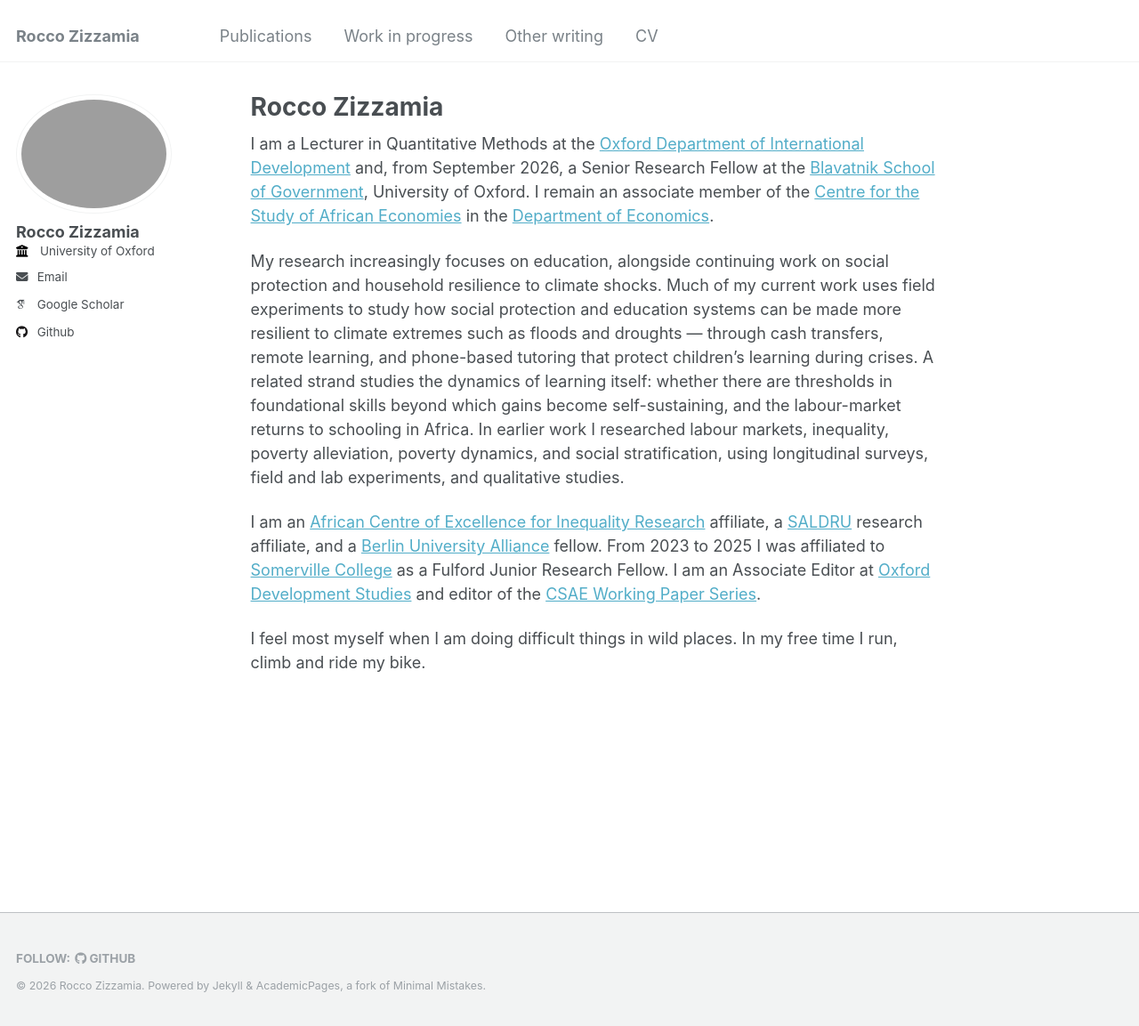
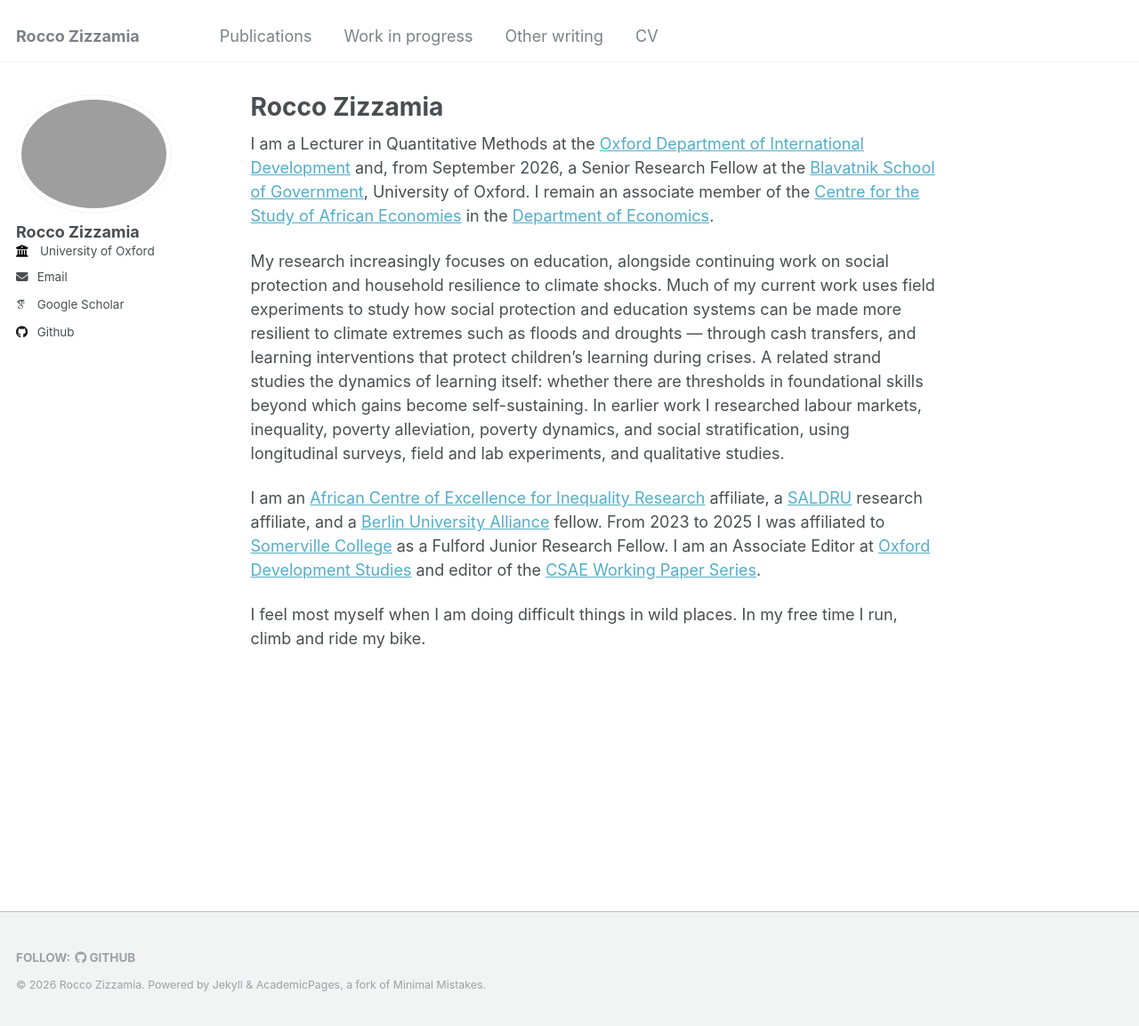
Before and after one commit to roccozizzamia/roccozizzamia.github.io, a Jekyll site: the page built from _pages/about.md, in a window 1280 px wide and 1153 px high. Shown: the whole window at 89% size. Built offline with Jekyll 4.4.1, drawn with Linux system fonts in a browser that asks for light colours; some web fonts are replaced.

Commit message:
about update

```diff
--- a/_pages/about.md
+++ b/_pages/about.md
@@ -10,7 +10,7 @@
 
 I am a Lecturer in Quantitative Methods at the [Oxford Department of International Development](https://www.qeh.ox.ac.uk/){:target="_blank"} and, from September 2026, a Senior Research Fellow at the [Blavatnik School of Government](https://www.bsg.ox.ac.uk/){:target="_blank"}, University of Oxford. I remain an associate member of the [Centre for the Study of African Economies](https://www.csae.ox.ac.uk/){:target="_blank"} in the [Department of Economics](https://www.economics.ox.ac.uk/){:target="_blank"}.
 
-My research increasingly focuses on education, alongside continuing work on social protection and household resilience to climate shocks. Much of my current work uses field experiments to study how social protection and education systems can be made more resilient to climate extremes such as floods and droughts — through cash transfers, remote learning, and phone-based tutoring that protect children's learning during crises. A related strand studies the dynamics of learning itself: whether there are thresholds in foundational skills beyond which gains become self-sustaining, and the labour-market returns to schooling in Africa. In earlier work I researched labour markets, inequality, poverty alleviation, poverty dynamics, and social stratification, using longitudinal surveys, field and lab experiments, and qualitative studies.
+My research increasingly focuses on education, alongside continuing work on social protection and household resilience to climate shocks. Much of my current work uses field experiments to study how social protection and education systems can be made more resilient to climate extremes such as floods and droughts — through cash transfers, and learning interventions that protect children's learning during crises. A related strand studies the dynamics of learning itself: whether there are thresholds in foundational skills beyond which gains become self-sustaining. In earlier work I researched labour markets, inequality, poverty alleviation, poverty dynamics, and social stratification, using longitudinal surveys, field and lab experiments, and qualitative studies.
 
 I am an [African Centre of Excellence for Inequality Research](https://aceir.uct.ac.za/){:target="_blank"} affiliate, a [SALDRU](https://www.saldru.uct.ac.za/){:target="_blank"} research affiliate, and a [Berlin University Alliance](https://www.berlin-university-alliance.de/commitments/international/bua-fellows-club/bua-featured-fellows/inhaltselemente/profile-rocco-zizzamia.html){:target="_blank"} fellow. From 2023 to 2025 I was affiliated to [Somerville College](https://www.some.ox.ac.uk/our-people/rocco-zizzamia/){:target="_blank"} as a Fulford Junior Research Fellow. I am an Associate Editor at [Oxford Development Studies](https://www.tandfonline.com/journals/cods20){:target="_blank"} and editor of the [CSAE Working Paper Series](https://www.csae.ox.ac.uk/working-papers){:target="_blank"}.
 
```
